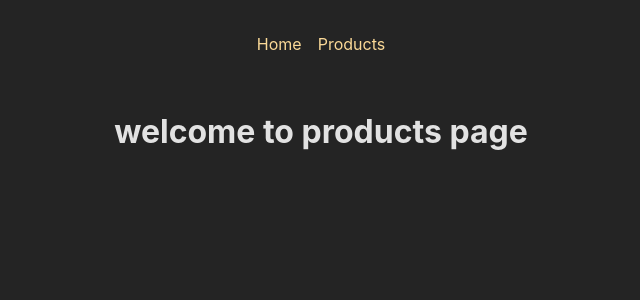
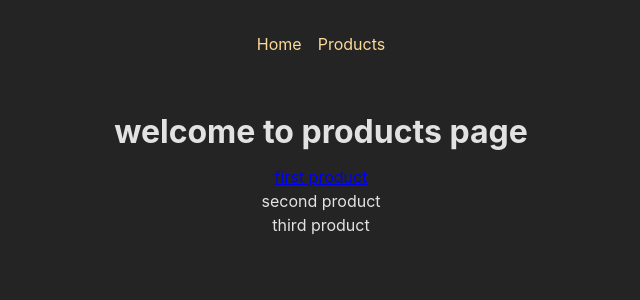
Before and after one commit to pritam709/reactRouterSPA, a React (Create React App) app: page /products in a window 1280 px wide. Shown: the top 300 px of the page, without its empty margins (319-959 px from the left). Built offline with nearby package versions, Linux system fonts and the light colour scheme.

Commit message:
dynamic routing using param

```diff
--- a/src/App.js
+++ b/src/App.js
@@ -3,6 +3,7 @@ import HomePage from "./pages/Home";
 import ProductusPage from "./pages/products";
 import RootLayout from "./pages/Root";
 import ErrorPage from "./pages/Error";
+import ProductuDetailPage from "./pages/ProductPage";
 const router = createBrowserRouter([
   {
     path: "/",
@@ -11,6 +12,7 @@ const router = createBrowserRouter([
     children: [
       { path: "/", element: <HomePage /> },
       { path: "/products", element: <ProductusPage /> },
+      { path: "/products/:id", element: <ProductuDetailPage /> }
     ],
   },
 ]);
--- /dev/null
+++ b/src/pages/ProductPage.js
@@ -0,0 +1,11 @@
+import { useParams } from "react-router-dom"
+const ProductuDetailPage=()=>{
+const param= useParams();
+    return <>
+        <h2>product details</h2>
+        <p>{param.id}</p>
+    </>
+
+}
+
+export default ProductuDetailPage
--- a/src/pages/products.js
+++ b/src/pages/products.js
@@ -1,5 +1,15 @@
+import { Link } from "react-router-dom"
 const ProductusPage =()=>{
-return <h1>welcome to products page</h1>
+return <><h1>welcome to products page</h1>
+        <ul>
+            <li><Link to="/products/prod1">first product</Link></li>
+            <li>second product</li>
+            <li>third product</li>
+        </ul>
+        </>
 }
 
 export default ProductusPage
+
+//in further projects we will take this prod1 from an backend ad prod-id using string literal
+// `/products/${prod.id}` like that
```
